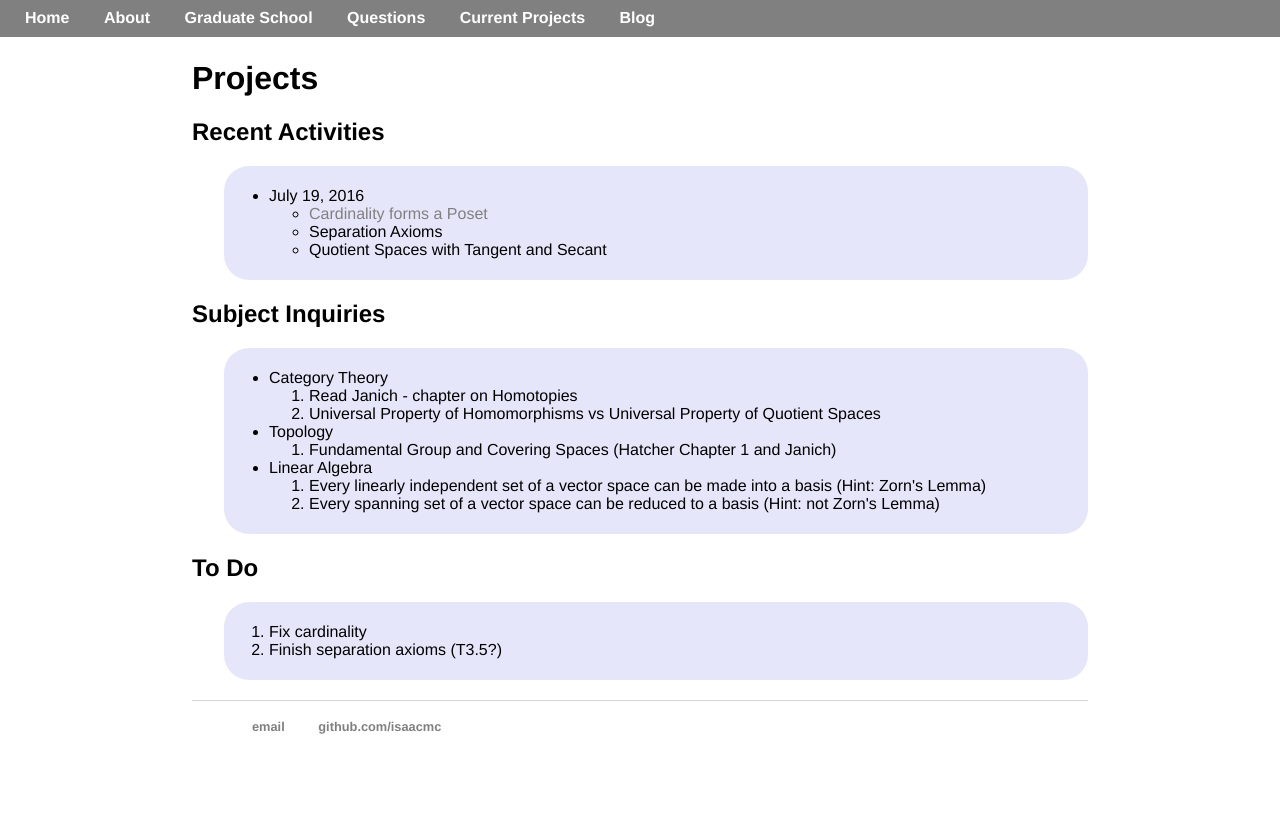
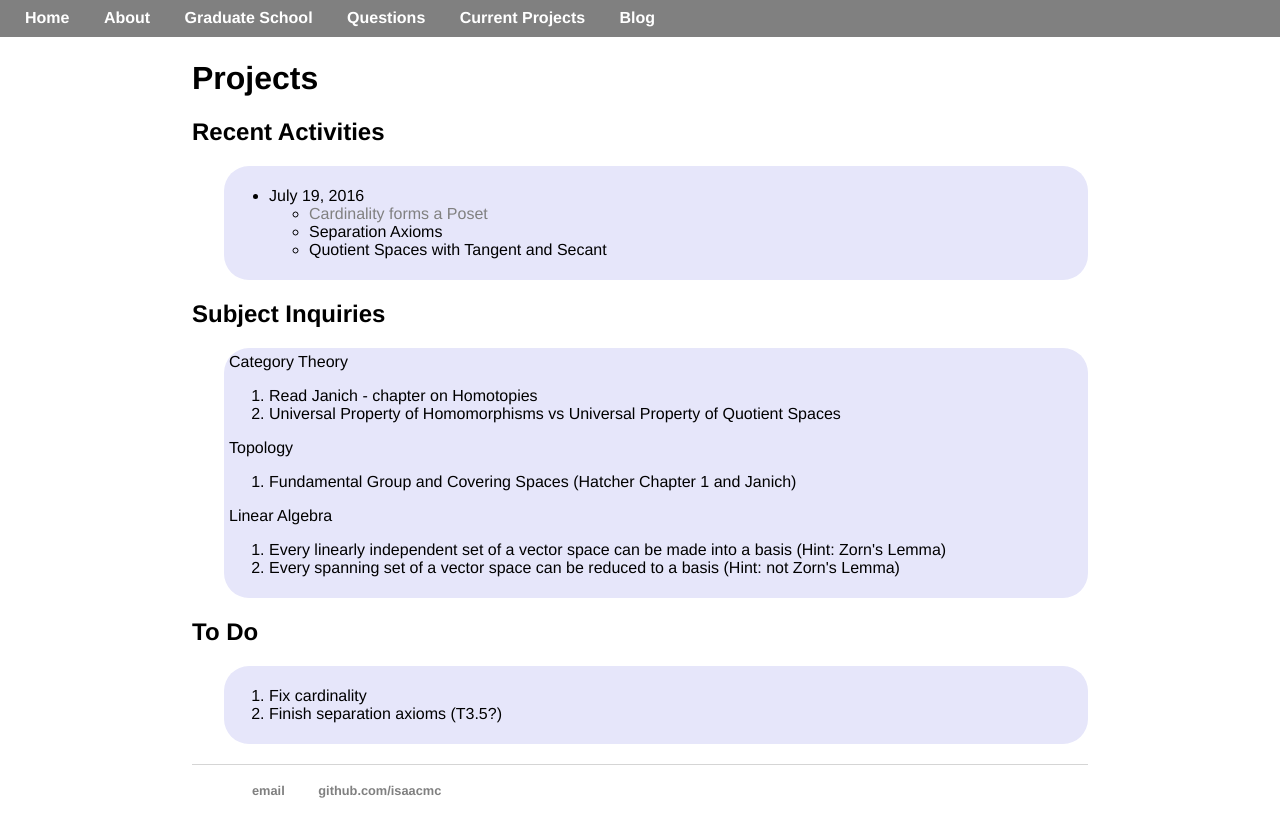
Before and after one commit to isundberg/isaacmc.github.io, a Jekyll site: the page built from projects/index.html, in a window 1280 px wide. Shown: the top 837 px of the page. Built offline with Jekyll 4.4.1, drawn with Linux system fonts in a browser that asks for light colours.

Commit message:
Update index.html

```diff
--- a/projects/index.html
+++ b/projects/index.html
@@ -19,25 +19,20 @@ title: Projects
 
 	<h2 id="project-title">Subject Inquiries</h2>
 	<div id="project">
-		<ul>
-		<li>Category Theory
+		Category Theory
 			<ol>
 			<li>Read Janich - chapter on Homotopies</li>
 			<li>Universal Property of Homomorphisms vs Universal Property of Quotient Spaces</li>
 			</ol>
-		</li>
-		<li>Topology
+		Topology
 			<ol>
 			<li>Fundamental Group and Covering Spaces (Hatcher Chapter 1 and Janich)</li>
 			</ol>
-		</li>
-		<li>Linear Algebra
+		Linear Algebra
 			<ol>
 			<li>Every linearly independent set of a vector space can be made into a basis (Hint: Zorn's Lemma)</li>
 			<li>Every spanning set of a vector space can be reduced to a basis (Hint: not Zorn's Lemma)</li>
 			</ol>
-		</li>
-		</ul>
 	</div>
 
 
```
